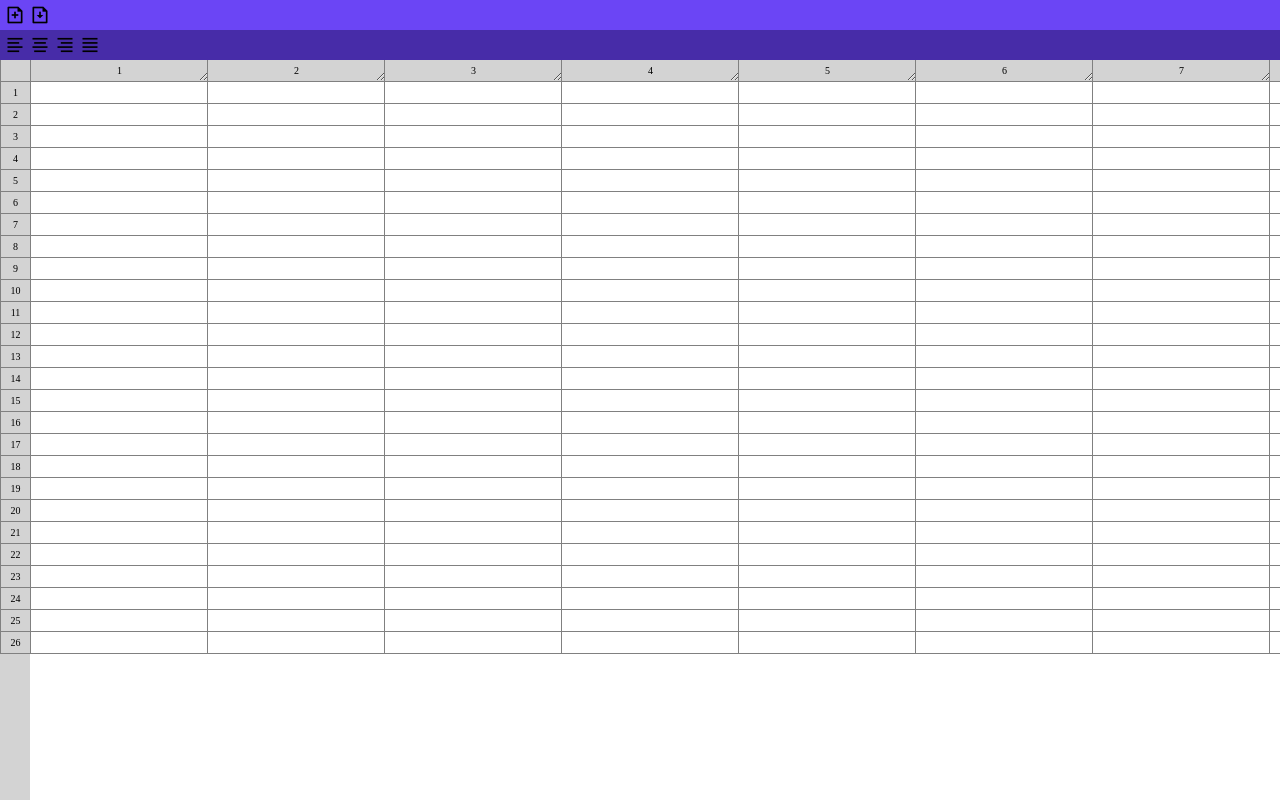
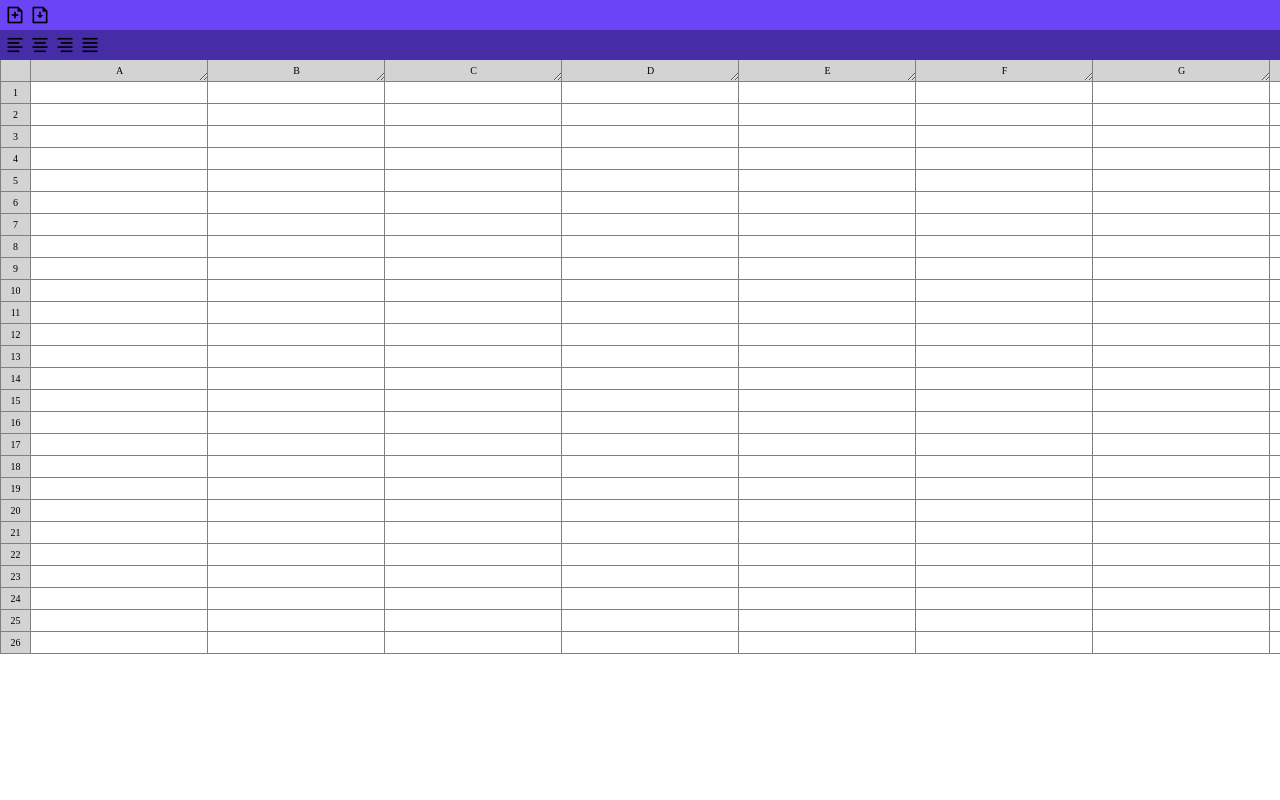
Before and after one commit to LucasTody3535/sheeter, a Vue app: page / in a window 1280 px wide. Built offline with nearby package versions, Linux system fonts and the light colour scheme.

Commit message:
upt: grid table
replaced data-col and data-row by data-cell
added a fixed table column size of 27 * 22px to
prevent the unintended overflow of table column

```diff
--- a/src/components/table-grid/TableGrid.vue
+++ b/src/components/table-grid/TableGrid.vue
@@ -60,8 +60,9 @@ onMounted(() => {
       v-for="col in TABLE_HEADING.length"
       class="table-column main-column"
     >
-      <label ref="columnLabels" class="cell column-letter">{{ col }}</label>
-      <input ref="inputs" :data-col="col" :data-row="row" v-for="row in TABLE_HEADING.length" class="cell-input" type="text" />
+      <label ref="columnLabels" class="cell column-letter">{{ TABLE_HEADING[col - 1] }}</label>
+      <input @keyup="treatInput"
+	ref="inputs" :data-cell="`${TABLE_HEADING[col - 1]}${row}`" v-for="row in TABLE_HEADING.length" class="cell-input" type="text" />
     </div>
   </div>
 </template>
@@ -74,7 +75,7 @@ onMounted(() => {
 
 #table .table-column {
   /* width: 80px; */
-  height: 100%;
+  height: calc(27 * 22px);
   flex-shrink: 0;
 }
 
```
